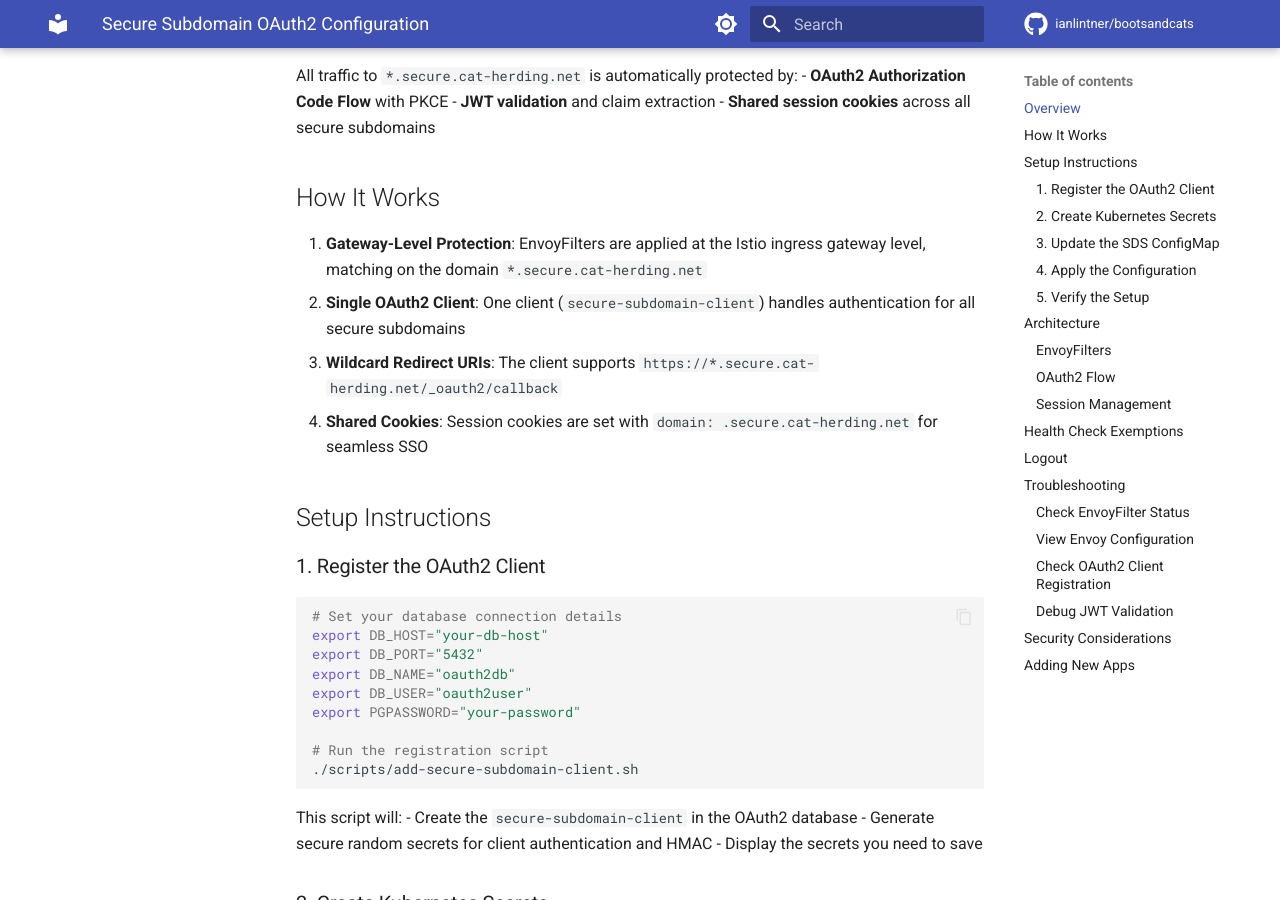
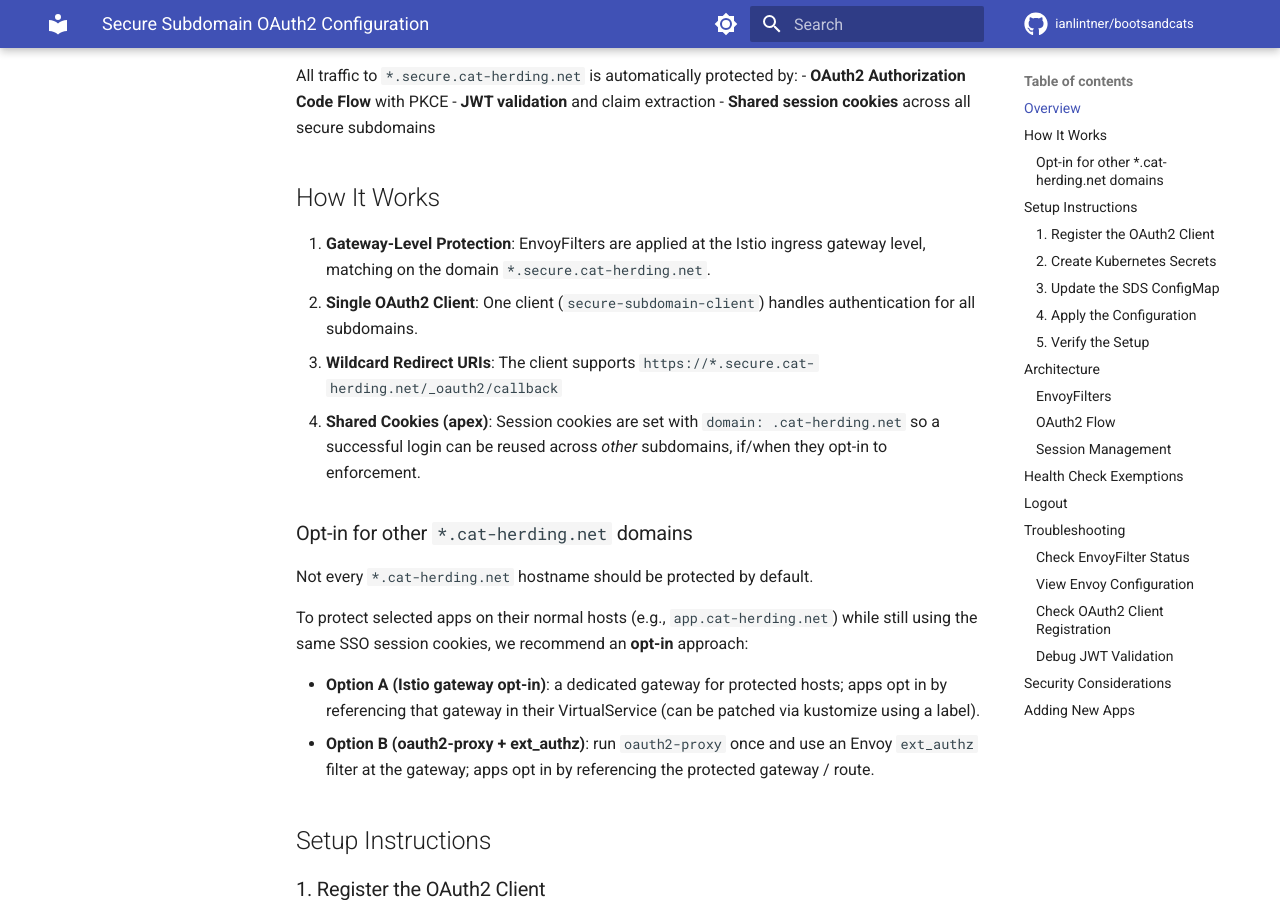
Before and after one commit to ianlintner/bootsandcats, an MkDocs documentation site: the page built from docs/SECURE_SUBDOMAIN_OAUTH2.md, in a window 1280 px wide and 900 px high, scrolled down 332 px. Built offline with MkDocs 1.6.1 and Material for MkDocs 9.7.7, drawn with Linux system fonts in a browser that asks for light colours; comment, search, counter and statistics services are not loaded; the version menu is left out; some of the changed text lies outside the part shown.

Commit message:
fix: Update OAuth2 configuration to share session cookies across apex domain and subdomains with opt-in approach

```diff
--- a/docs/SECURE_SUBDOMAIN_OAUTH2.md
+++ b/docs/SECURE_SUBDOMAIN_OAUTH2.md
@@ -11,10 +11,19 @@ All traffic to `*.secure.cat-herding.net` is automatically protected by:
 
 ## How It Works
 
-1. **Gateway-Level Protection**: EnvoyFilters are applied at the Istio ingress gateway level, matching on the domain `*.secure.cat-herding.net`
-2. **Single OAuth2 Client**: One client (`secure-subdomain-client`) handles authentication for all secure subdomains
+1. **Gateway-Level Protection**: EnvoyFilters are applied at the Istio ingress gateway level, matching on the domain `*.secure.cat-herding.net`.
+2. **Single OAuth2 Client**: One client (`secure-subdomain-client`) handles authentication for all subdomains.
 3. **Wildcard Redirect URIs**: The client supports `https://*.secure.cat-herding.net/_oauth2/callback`
-4. **Shared Cookies**: Session cookies are set with `domain: .secure.cat-herding.net` for seamless SSO
+4. **Shared Cookies (apex)**: Session cookies are set with `domain: .cat-herding.net` so a successful login can be reused across *other* subdomains, if/when they opt-in to enforcement.
+
+### Opt-in for other `*.cat-herding.net` domains
+
+Not every `*.cat-herding.net` hostname should be protected by default.
+
+To protect selected apps on their normal hosts (e.g., `app.cat-herding.net`) while still using the same SSO session cookies, we recommend an **opt-in** approach:
+
+- **Option A (Istio gateway opt-in)**: a dedicated gateway for protected hosts; apps opt in by referencing that gateway in their VirtualService (can be patched via kustomize using a label).
+- **Option B (oauth2-proxy + ext_authz)**: run `oauth2-proxy` once and use an Envoy `ext_authz` filter at the gateway; apps opt in by referencing the protected gateway / route.
 
 ## Setup Instructions
 
@@ -123,7 +132,7 @@ Access `https://myapp.secure.cat-herding.net` - you'll be automatically redirect
 
 ### Session Management
 
-- **Cookie Domain**: `.secure.cat-herding.net` (note the leading dot for subdomain sharing)
+- **Cookie Domain**: `.cat-herding.net` (note the leading dot for subdomain sharing)
 - **Cookie Names**:
   - `_secure_session`: Bearer token
   - `_secure_oauth_hmac`: HMAC for token validation
```
Also changed, not shown: infrastructure/k8s/README.md (+1 -0 lines), 1 other file.
